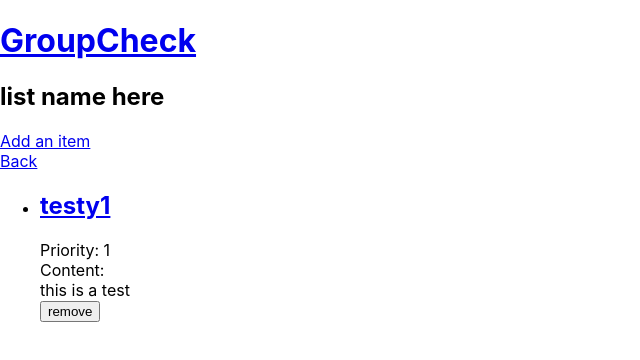
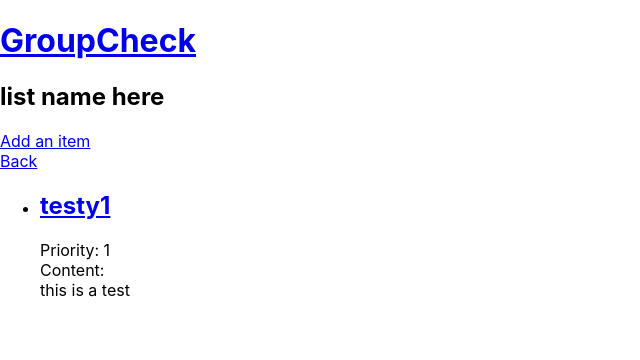
Before and after one commit to DefinitelyNotJonathan/GroupCheck, a React (Create React App) app: page /list/aaaaaaaa in a window 1280 px wide. Shown: the top 360 px of the page, without its empty margins (0-640 px from the left). Built offline with nearby package versions, Linux system fonts and the light colour scheme.

Commit message:
static work

```diff
--- a/src/App.js
+++ b/src/App.js
@@ -1,9 +1,7 @@
 import React, {Component} from 'react';
 import {Route, Link} from 'react-router-dom';
-import ListHomePage from './List/listHomePage';
 import ListMain from './List/listMain';
 import ApiContext from './ApiContext';
-import config from './config';
 import STORE from './store';
 import AddList from './List/addList';
 import AddItem from './Item/addItem';
@@ -19,7 +17,6 @@ class App extends Component {
     items: [],
     lists: []
   }
-  //I can load this up with a dummy store
     componentDidMount() {
 
       this.setState(STORE);
--- a/src/Item/item.js
+++ b/src/Item/item.js
@@ -1,7 +1,6 @@
 import React from 'react'
 import { Link } from 'react-router-dom'
 import ApiContext from '../ApiContext'
-import config from '../config'
 import PropTypes from 'prop-types'
 
 
@@ -11,29 +10,29 @@ class Item extends React.Component {
   }
   static contextType = ApiContext;
 
-  handleClickDelete = e => {
-    e.preventDefault()
-    const itemId = this.props.id
+  // handleClickDelete = e => {
+  //   e.preventDefault()
+  //   const itemId = this.props.id
 
-    fetch(`${config.API_ENDPOINT}/item/${itemId}`, {
-      method: 'DELETE',
-      headers: {
-        'content-type': 'application/json'
-      },
-    })
-      .then(res => {
-        if (!res.ok)
-          return res.json().then(e => Promise.reject(e))
-        return res.json()
-      })
-      .then(() => {
-        this.context.deleteItem(itemId)
-        this.props.onDeleteItem(itemId)
-      })
-      .catch(error => {
-        console.error({ error })
-      })
-  }
+    // fetch(`${config.API_ENDPOINT}/item/${itemId}`, {
+    //   method: 'DELETE',
+    //   headers: {
+    //     'content-type': 'application/json'
+    //   },
+    // })
+    //   .then(res => {
+    //     if (!res.ok)
+    //       return res.json().then(e => Promise.reject(e))
+    //     return res.json()
+    //   })
+    //   .then(() => {
+        // this.context.deleteItem(itemId)
+        // this.props.onDeleteItem(itemId)
+      // })
+      // .catch(error => {
+      //   console.error({ error })
+      // })
+  // }
   render() {
     const { name, id, content, priority } = this.props
     return (
@@ -56,14 +55,14 @@ class Item extends React.Component {
                 {content}
             </div>
         </div>
-        <button
+        {/* <button
           className='Item__delete'
           type='button'
           onClick={this.handleClickDelete}
         >
           {' '}
           remove
-        </button>
+        </button> */}
       </div>
     )
   }
--- a/src/dashboard/dashboard.js
+++ b/src/dashboard/dashboard.js
@@ -6,7 +6,7 @@ export default class Dashboard extends React.Component {
         return(
             <div>
                 <nav>
-                    <h2>Welcome User! Dashboard coming soon to an app near you!</h2>
+                    <h2>Welcome User!</h2>
                 </nav>
             </div>
         )
```
Also changed, not shown: src/Item/addItem.js (+1 -17 lines), src/List/listHomePage.js (+1 -19 lines).
